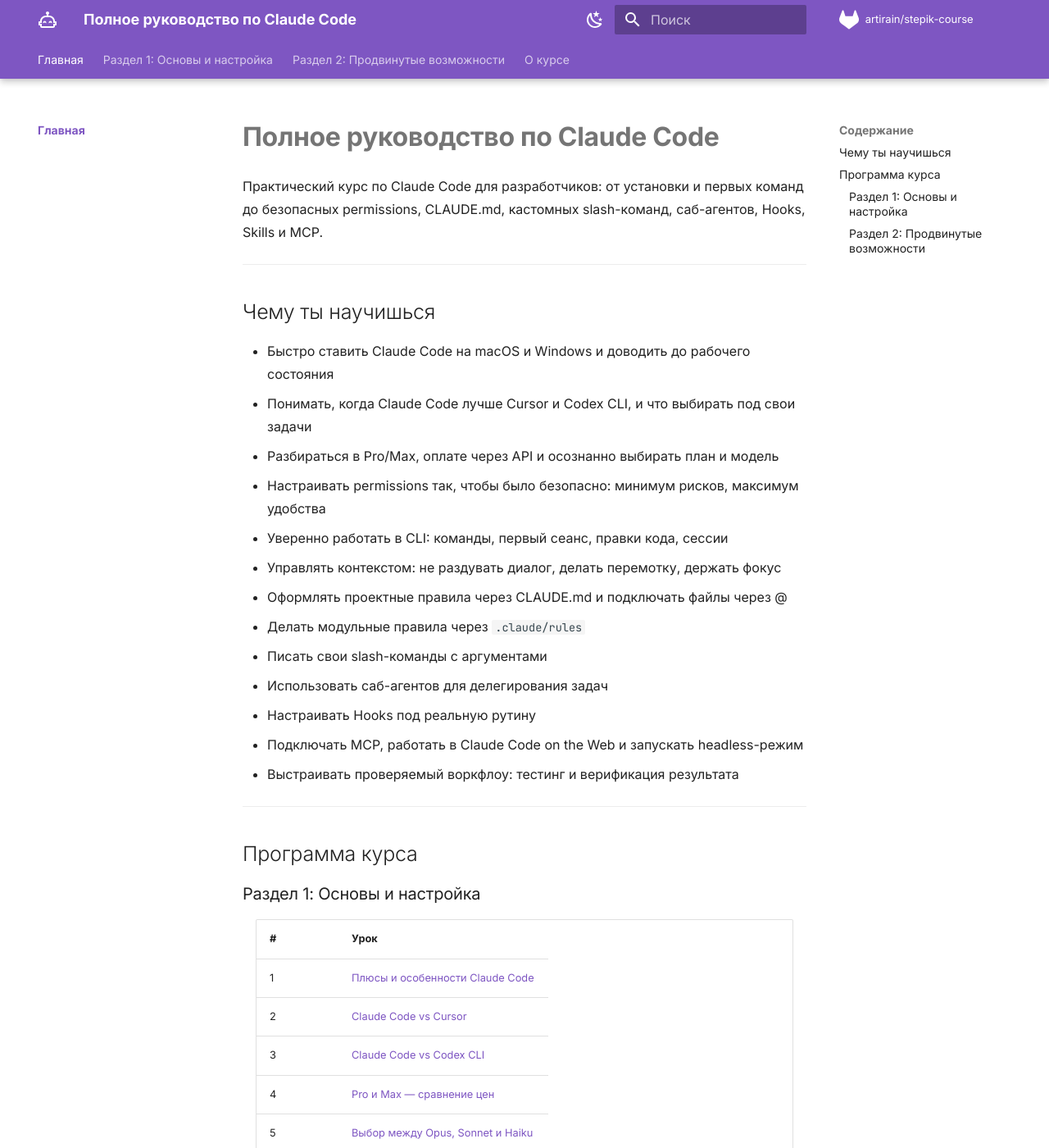
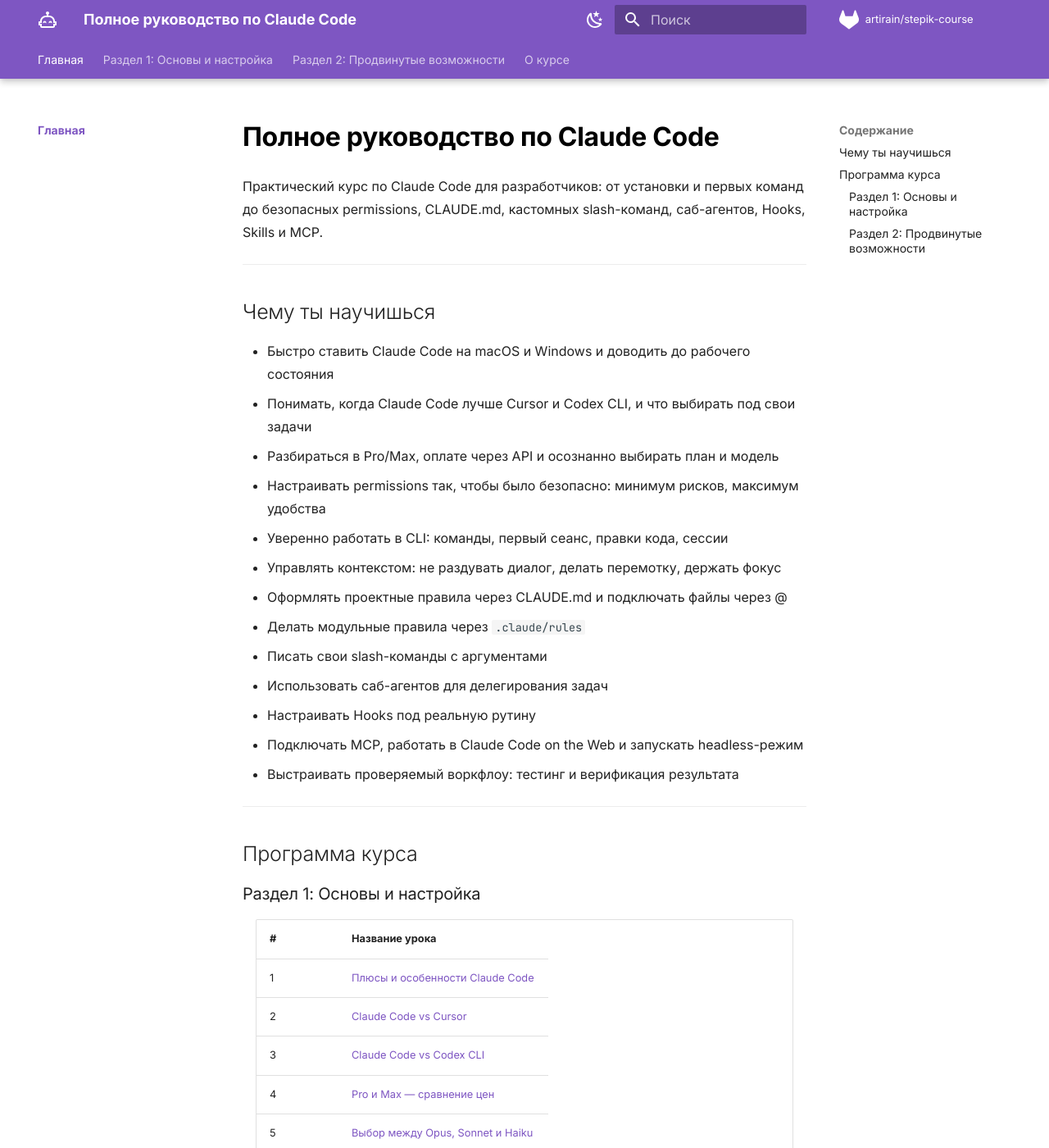
Before and after one commit to Artirain/stepik-course, an MkDocs documentation site: the page built from docs/index.md, in a window 1280 px wide and 1400 px high. Shown: the whole window at 82% size. Built offline with MkDocs 1.6.1 and Material for MkDocs 9.7.7, drawn with Linux system fonts in a browser that asks for light colours; comment, search, counter and statistics services are not loaded.

Commit message:
Исправлен заголовок таблицы и цвет h1
- Урок → Название урока
- Заголовок h1 теперь чёрный (белый в тёмной теме)

Co-Authored-By: Claude Opus 4.5 <noreply@anthropic.com>

```diff
--- a/docs/index.md
+++ b/docs/index.md
@@ -31,8 +31,8 @@ description: "Практический курс по Claude Code для разр
 
 ### Раздел 1: Основы и настройка
 
-| # | Урок |
-|---|------|
+| # | Название урока |
+|---|----------------|
 | 1 | [Плюсы и особенности Claude Code](section1/01-claude-code-features.md) |
 | 2 | [Claude Code vs Cursor](section1/02-claude-code-vs-cursor.md) |
 | 3 | [Claude Code vs Codex CLI](section1/03-claude-code-vs-codex-cli.md) |
@@ -54,8 +54,8 @@ description: "Практический курс по Claude Code для разр
 
 ### Раздел 2: Продвинутые возможности
 
-| # | Урок |
-|---|------|
+| # | Название урока |
+|---|----------------|
 | 19 | [CLAUDE.md — что это?](section2/19-claude-md-intro.md) |
 | 20 | [CLAUDE.md — синтаксис @](section2/20-claude-md-at-syntax.md) |
 | 21 | [CLAUDE.md — размещение и приоритет](section2/21-claude-md-placement-priority.md) |
--- a/docs/stylesheets/extra.css
+++ b/docs/stylesheets/extra.css
@@ -21,6 +21,11 @@
 .md-typeset h1 {
   font-weight: 700;
   margin-bottom: 0.8em;
+  color: #000 !important;
+}
+
+[data-md-color-scheme="slate"] .md-typeset h1 {
+  color: #fff !important;
 }
 
 .md-typeset pre {
```
